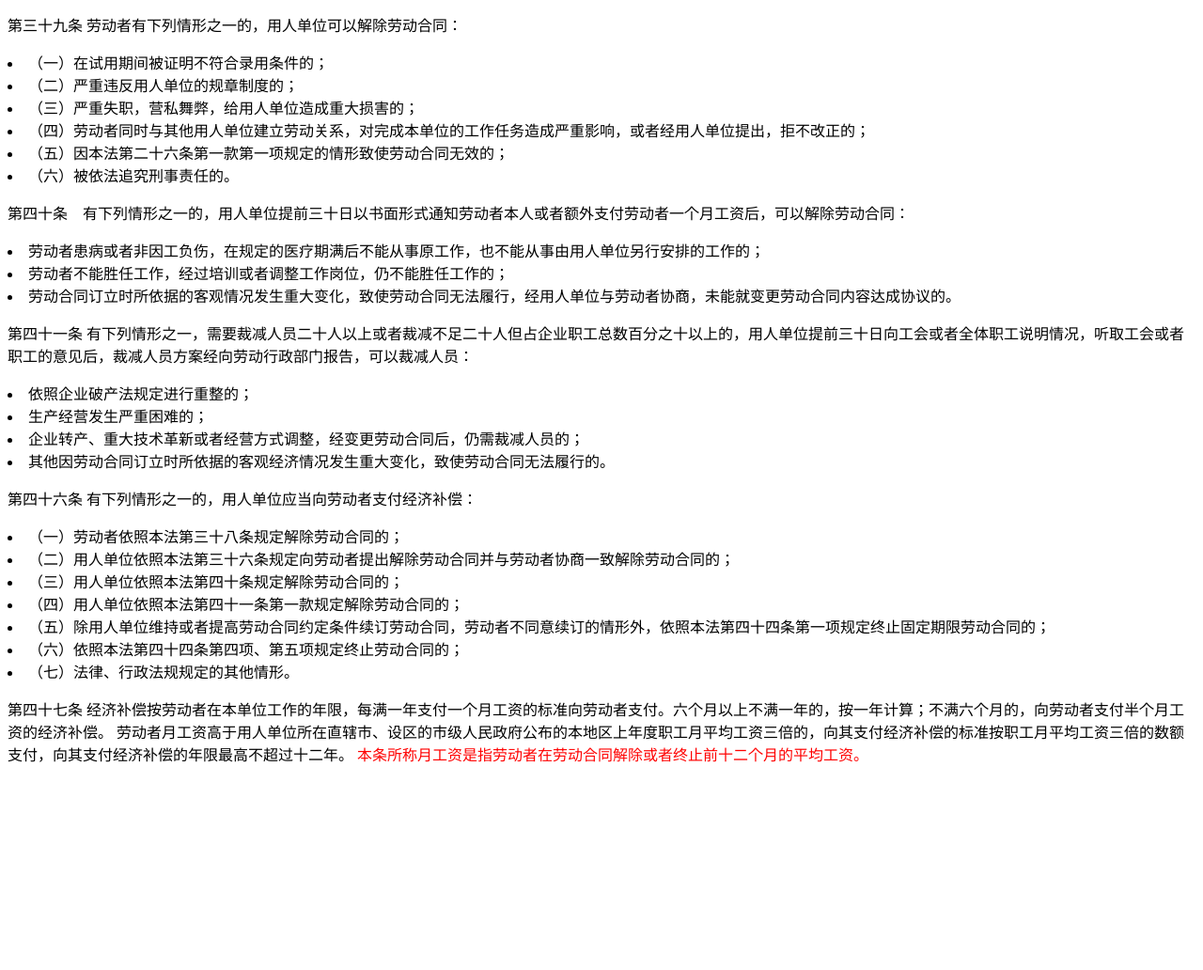
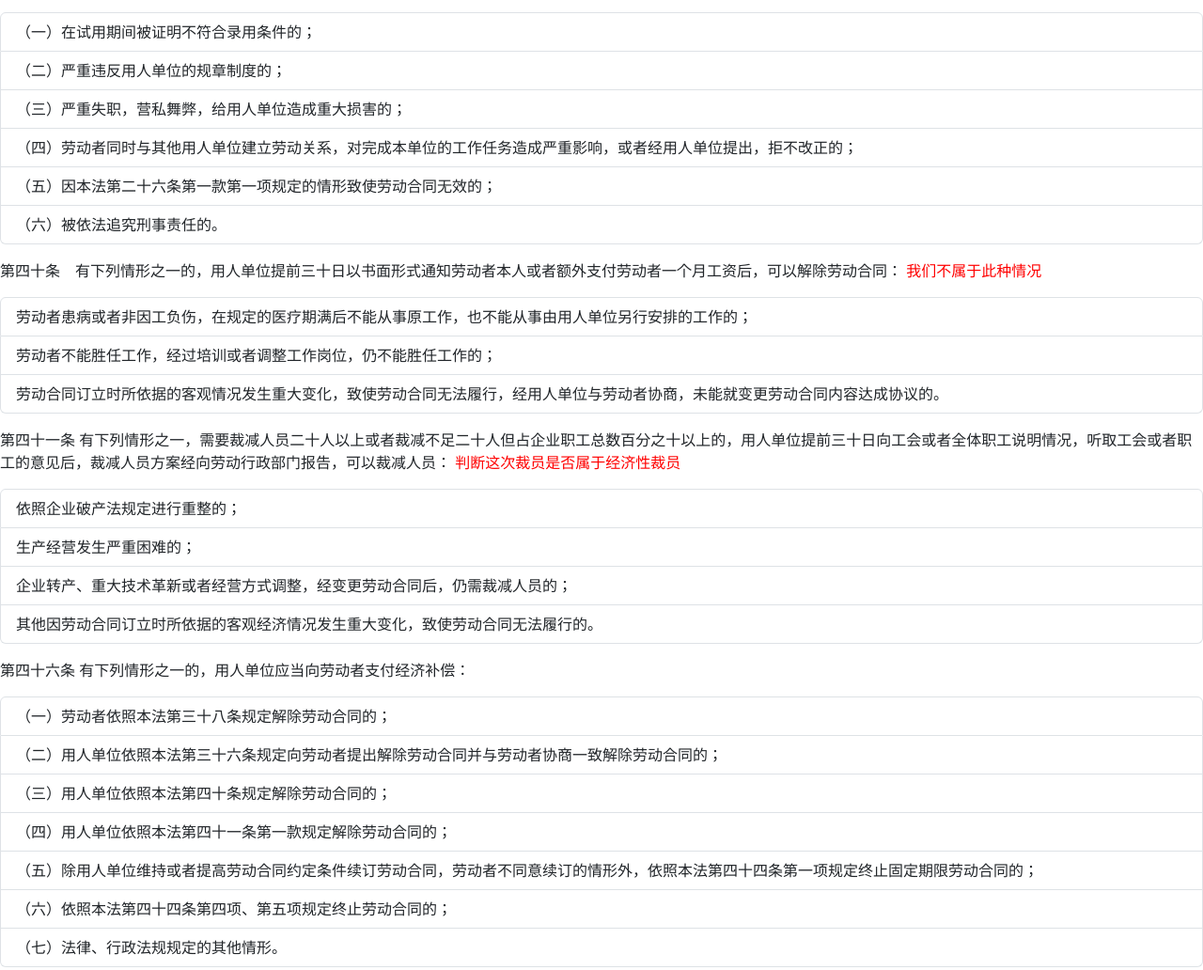
Before and after one commit to lwx-fly/bayes, a website: page index.html in a window 1280 px wide. Shown: the part 681-1713 px from the top of the page at 94% size. Before the commit the page ends 1511 px from the top, so only its background shows below. Drawn offline with nearby package versions, Linux system fonts and the light colour scheme.

Commit message:
Update index.html
add

```diff
--- a/index.html
+++ b/index.html
@@ -1,14 +1,18 @@
 <!DOCTYPE html>
 <html lang="en">
+
 <head>
     <meta charset="UTF-8">
     <meta name="viewport" content="width=`, initial-scale=1.0">
+    <link rel="stylesheet" href="node_modules/bootstrap/dist/css/bootstrap.min.css">
     <title>connect</title>
 </head>
+
 <body>
 
     <div>
-    <img src="https://raw.githubusercontent.com/lwx-fly/img/master/202401090935843.png"  alt="扫码加群" height="400" width="300">
+        <img src="https://raw.githubusercontent.com/lwx-fly/img/master/202401090935843.png" alt="扫码加群" height="400"
+            width="300">
         <!-- <div class="caption">扫码助力</div> -->
     </div>
 
@@ -42,103 +46,107 @@
         <h2>
             普法小课堂
         </h2>
-
         <div>
 
             <p>
                 第三十九条 劳动者有下列情形之一的，用人单位可以解除劳动合同：
-                <li>
+            <ul class="list-group">
+                <li class="list-group-item">
                     （一）在试用期间被证明不符合录用条件的；
                 </li>
-                <li>
+                <li class="list-group-item">
                     （二）严重违反用人单位的规章制度的；
 
                 </li>
-                <li>
+                <li class="list-group-item">
                     （三）严重失职，营私舞弊，给用人单位造成重大损害的；
 
                 </li>
-                <li>
+                <li class="list-group-item">
                     （四）劳动者同时与其他用人单位建立劳动关系，对完成本单位的工作任务造成严重影响，或者经用人单位提出，拒不改正的；
 
                 </li>
 
-                <li>
+                <li class="list-group-item">
                     （五）因本法第二十六条第一款第一项规定的情形致使劳动合同无效的；
 
                 </li>
-                <li>
+                <li class="list-group-item">
                     （六）被依法追究刑事责任的。
 
                 </li>
+            </ul class="list-group-item">
             </p>
 
             <p>
                 第四十条　有下列情形之一的，用人单位提前三十日以书面形式通知劳动者本人或者额外支付劳动者一个月工资后，可以解除劳动合同：
-                <li>
+                <span style="color: #ff0000;">
+                    我们不属于此种情况
+                </span>
+            <ul class="list-group">
+                <li class="list-group-item">
                     劳动者患病或者非因工负伤，在规定的医疗期满后不能从事原工作，也不能从事由用人单位另行安排的工作的；
 
                 </li>
-                <li>
+                <li class="list-group-item">
                     劳动者不能胜任工作，经过培训或者调整工作岗位，仍不能胜任工作的；
                 </li>
-                <li>
+                <li class="list-group-item">
                     劳动合同订立时所依据的客观情况发生重大变化，致使劳动合同无法履行，经用人单位与劳动者协商，未能就变更劳动合同内容达成协议的。
                 </li>
-
+            </ul>
             </p>
             <p>
-                第四十一条 有下列情形之一，需要裁减人员二十人以上或者裁减不足二十人但占企业职工总数百分之十以上的，用人单位提前三十日向工会或者全体职工说明情况，听取工会或者职工的意见后，裁减人员方案经向劳动行政部门报告，可以裁减人员：
-                <li>
+                第四十一条
+                有下列情形之一，需要裁减人员二十人以上或者裁减不足二十人但占企业职工总数百分之十以上的，用人单位提前三十日向工会或者全体职工说明情况，听取工会或者职工的意见后，裁减人员方案经向劳动行政部门报告，可以裁减人员：
+                <span style="color: #ff0000;">
+                    判断这次裁员是否属于经济性裁员
+                </span>
+            <ul class="list-group">
+                <li class="list-group-item">
                     依照企业破产法规定进行重整的；
-
                 </li>
-                <li>
+                <li class="list-group-item">
                     生产经营发生严重困难的；
 
                 </li>
-                <li>
+                <li class="list-group-item">
                     企业转产、重大技术革新或者经营方式调整，经变更劳动合同后，仍需裁减人员的；
 
                 </li>
-                <li>
+                <li class="list-group-item">
                     其他因劳动合同订立时所依据的客观经济情况发生重大变化，致使劳动合同无法履行的。
-
                 </li>
-
+            </ul>
             </p>
 
             <p>
                 第四十六条 有下列情形之一的，用人单位应当向劳动者支付经济补偿：
-                <li>
+            <ul class="list-group">
+
+                <li class="list-group-item">
                     （一）劳动者依照本法第三十八条规定解除劳动合同的；
                 </li>
-                <li>
+                <li class="list-group-item">
                     （二）用人单位依照本法第三十六条规定向劳动者提出解除劳动合同并与劳动者协商一致解除劳动合同的；
                 </li>
-                <li>
+                <li class="list-group-item">
 
                     （三）用人单位依照本法第四十条规定解除劳动合同的；
                 </li>
-                <li>
-
+                <li class="list-group-item">
                     （四）用人单位依照本法第四十一条第一款规定解除劳动合同的；
                 </li>
-                <li>
-
+                <li class="list-group-item">
                     （五）除用人单位维持或者提高劳动合同约定条件续订劳动合同，劳动者不同意续订的情形外，依照本法第四十四条第一项规定终止固定期限劳动合同的；
                 </li>
-                <li>
+                <li class="list-group-item">
                     （六）依照本法第四十四条第四项、第五项规定终止劳动合同的；
                 </li>
-                <li>
+                <li class="list-group-item">
                     （七）法律、行政法规规定的其他情形。
                 </li>
-
-
-
-
-
+            </ul>
 
             </p>
 
@@ -146,6 +154,7 @@
             <p>
                 第四十七条 经济补偿按劳动者在本单位工作的年限，每满一年支付一个月工资的标准向劳动者支付。六个月以上不满一年的，按一年计算；不满六个月的，向劳动者支付半个月工资的经济补偿。
                 劳动者月工资高于用人单位所在直辖市、设区的市级人民政府公布的本地区上年度职工月平均工资三倍的，向其支付经济补偿的标准按职工月平均工资三倍的数额支付，向其支付经济补偿的年限最高不超过十二年。
+                <br>
                 <span style="color: #ff0000;">
                     本条所称月工资是指劳动者在劳动合同解除或者终止前十二个月的平均工资。
                 </span>
```
Lines whose indentation alone changed are shown as unchanged.
